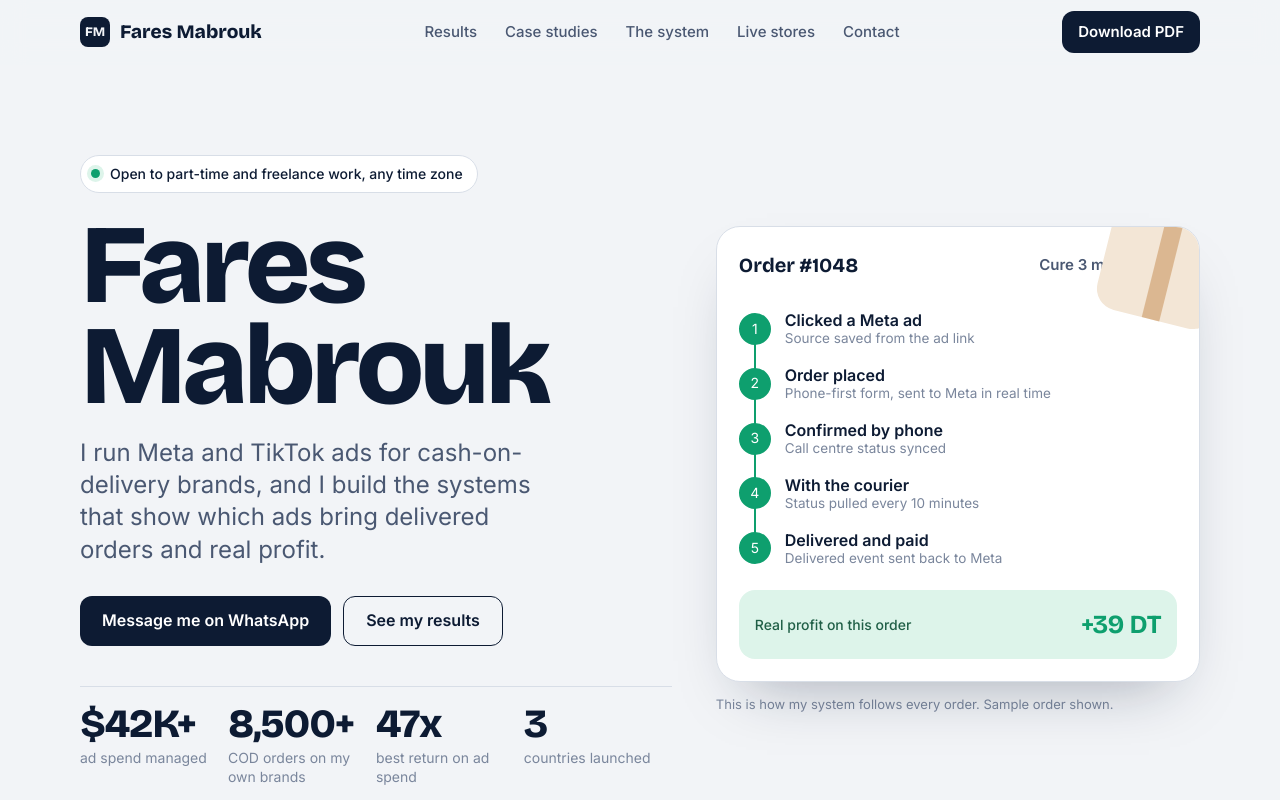
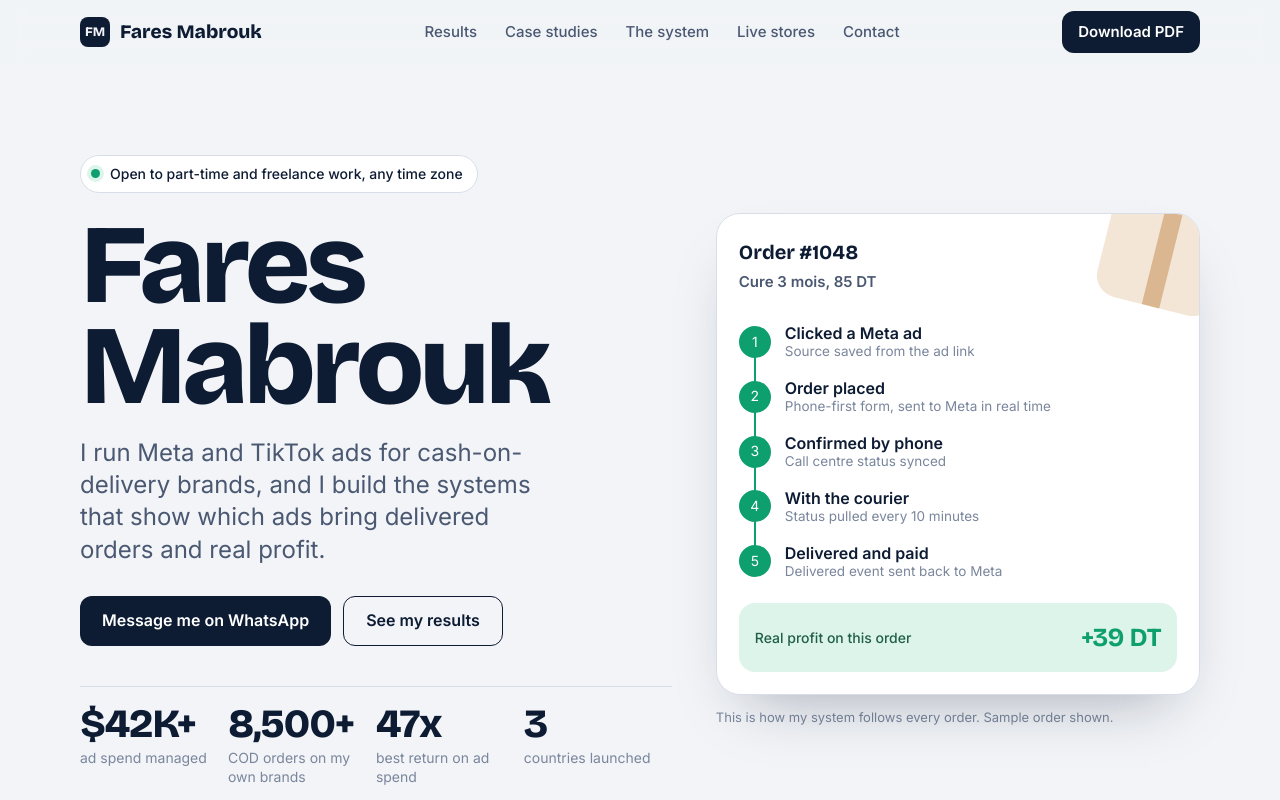
Before and after one commit to Fares-Mabrouk/fares-mabrouk.github.io, a plain HTML site: page index.html in a window 1280 px wide. Shown: the top 800 px of the page. Drawn offline with Linux system fonts and the light colour scheme.

Commit message:
Add files via upload

```diff
--- a/index.html
+++ b/index.html
@@ -60,7 +60,7 @@ h1{font-size:clamp(56px,10.5vw,112px);line-height:.9;margin-top:22px;letter-spac
 .facts span{font-size:14px;color:var(--mute);line-height:1.35;display:block;margin-top:4px}
 /* order track (hero signature) */
 .track{background:var(--card);border:1px solid var(--line);border-radius:24px;padding:22px;box-shadow:0 30px 60px -30px rgba(13,27,51,.35);position:relative;overflow:hidden}
-.track .top{display:flex;justify-content:space-between;align-items:center;gap:10px}
+.track .top{display:flex;flex-direction:column;align-items:flex-start;gap:2px;padding-right:70px}
 .track .ord{font-family:Bri;font-weight:700;font-size:20px}
 .track .amt{font-weight:600;color:var(--soft);font-size:15px}
 .steps{list-style:none;margin-top:20px;position:relative}
```
